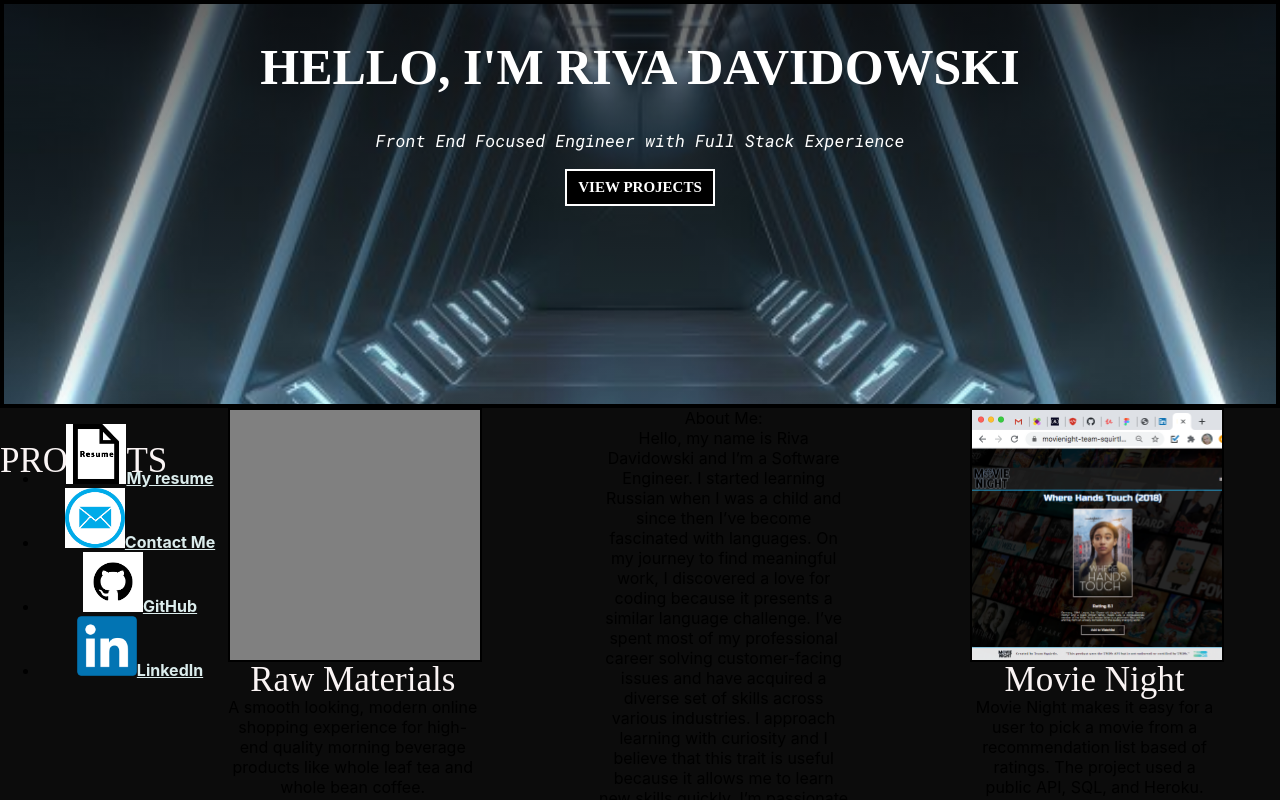
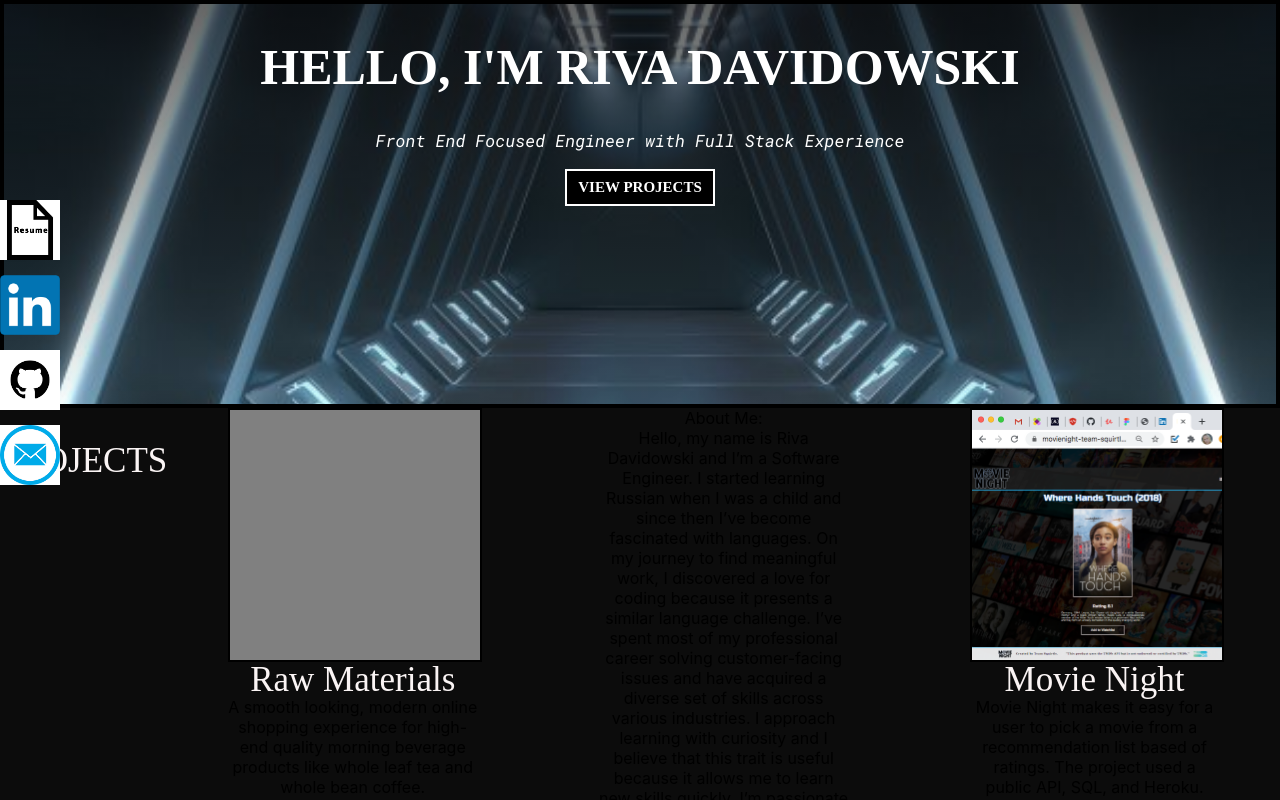
Before and after one commit to RivaD2/riva-portfolio, a React (Create React App) app: page / in a window 1280 px wide. Shown: the top 800 px of the page. Built offline with nearby package versions, Linux system fonts and the light colour scheme; a web font is replaced by a local one.

Commit message:
fixed side nav bar and transitions

```diff
--- a/src/App.css
+++ b/src/App.css
@@ -79,21 +79,49 @@ body {
   display:flex;
   flex-direction:row;
 }
+
 .navbar-container {
+  position: fixed;
+  left: 0;
+  top:25%;
   display:flex;
   flex-direction:column;
-  position: absolute;
-  width: 200px;
-  height: 200px;
-
+  justify-content:flex-start;
+  align-items: flex-start;
 }
 
-.nav-link {
+.sidenav-item {
+  display:flex;
+  flex-direction: row;
+  justify-content:flex-start;
+  align-items:center;
+  width: 180px;
+  margin-bottom:15px;
+  position:relative;
+  cursor:pointer;
+}
+
+.sidenav-item a {
+  position: absolute;
+  left:0px;
+  opacity:0;
+  transition: 0.3s; /* Add transition on hover */
+  padding-left: 15px; /* 15px padding */
+  text-decoration: none; /* Remove underline */
+  font-size: 20px; /* Increase font size */
+  border-radius: 0 5px 5px 0; /* Rounded corners on the top right and bottom right side */
   color: rgb(219, 236, 236);
   font-weight:bold;
 }
 
-.nav-link:hover {
+.sidenav-image {
+  width:60px;
+  height:60px;
+}
+
+.sidenav-item:hover a {
+  left: 60px; /* On mouse-over, make the elements appear as they should */
+  opacity:1;
   color:rgb(69, 228, 220);
 }
 
@@ -101,6 +129,7 @@ body {
   height: 60px;
   justify-content: left;
 }
+
 
 .project-modal {
   font-family: 'Wallpoet', cursive;
--- a/src/App.js
+++ b/src/App.js
@@ -6,27 +6,31 @@ function App() {
     <div className="App">
       <header className="App-header">
           <div className="banner-text">
-            <h1 class="greeting-text">HELLO, I'M RIVA DAVIDOWSKI</h1>
-            <p class="greeting-two-text">Front End Focused Engineer with Full Stack Experience</p>
-            <button class="project-button">VIEW PROJECTS</button>
+            <h1 className="greeting-text">HELLO, I'M RIVA DAVIDOWSKI</h1>
+            <p className="greeting-two-text">Front End Focused Engineer with Full Stack Experience</p>
+            <button className="project-button">VIEW PROJECTS</button>
           </div>
         </header>
-      <ul class="navbar-container">
-          <li><img src="/images/cv-icon.png" class="header-logo" alt="resume"></img>
-              <a  href="placeholder" class="nav-link">My resume</a>
-          </li>
-          <li><img src="/images/email.png" class="header-logo" alt="contact"></img>
-              <a  href="placeholder" class="nav-link">Contact Me</a>
-          </li>
-          <li><img src="/images/github-image2.png" class="header-logo" alt="github"></img>
-              <a  href="placeholder" class="nav-link">GitHub</a>
-          </li>
-          <li><img src="/images/linkedin-logo.png" class="header-logo" alt="linkedin"></img>
-              <a  href="placeholder" class="nav-link">LinkedIn</a>
-          </li>
-      </ul>
+      <div className="navbar-container" id="mySidenav">
+        <div id="resume" className="sidenav-item">
+          <img src="/images/cv-icon.png" alt="resume" className="sidenav-image"/>
+          <a href="https://github.com/RivaD2" className="header-logo">Resume</a>
+        </div>
+        <div id="linkedin" className="sidenav-item">
+        <img src="/images/linkedin-logo.png" alt="linkedin" className="sidenav-image"/>
+          <a href="https://www.linkedin.com/in/riva-davidowski-rivad/" className="header-logo">LinkedIn</a>
+        </div>
+        <div id="github" className="sidenav-item">
+        <img src="/images/github-image2.png" alt="github" className="sidenav-image"/>
+          <a href="https://github.com/RivaD2" className="header-logo">Github</a>
+        </div>
+        <div id="contact" className="sidenav-item">
+        <img src="/images/email-icon.png" alt="contact" className="sidenav-image"/>
+          <a href="https://github.com/RivaD2" className="header-logo">Contact</a>
+        </div>
+      </div>
       <div className="column-container">
-        <p class="project-modal">PROJECTS</p>
+        <p className="project-modal">PROJECTS</p>
         <div className="column" id="column-one">
           <div className="project-container">
             <div className="project-image" id="raw-materials-image">
```
Also changed, not shown: public/images/email-icon.png (renamed from public/images/email.png).
